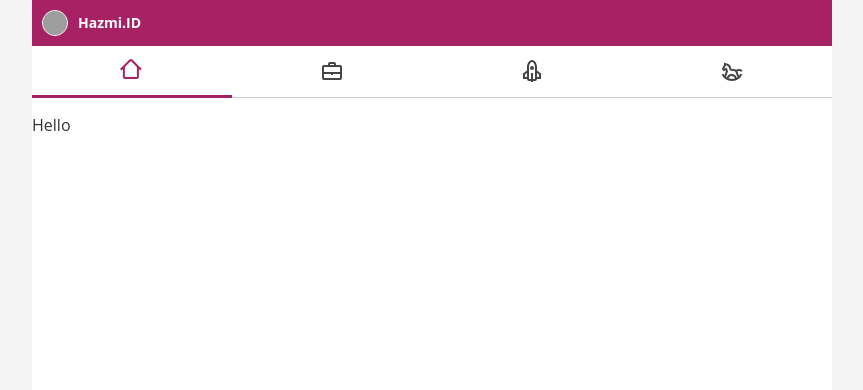
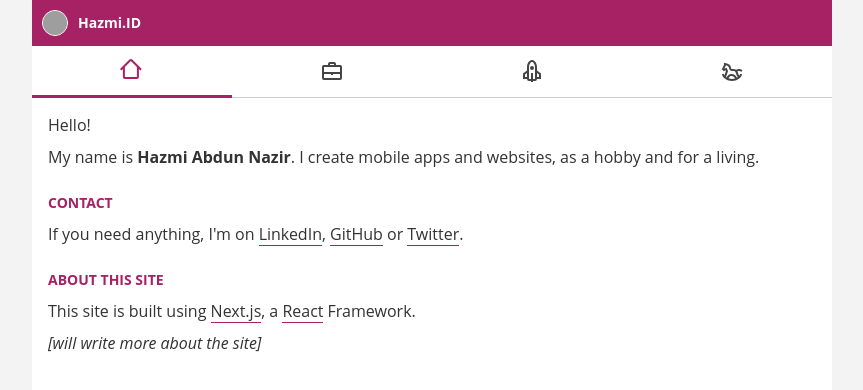
Before and after one commit to hazmi/hazmi.id-v2, a Next.js app: page / in a window 1280 px wide. Shown: the top 390 px of the page, without its empty margins (208-1071 px from the left). Built offline with nearby package versions, Linux system fonts and the light colour scheme; grey boxes are pictures that could not be loaded.

Commit message:
update index page

```diff
--- /dev/null
+++ b/components/intro/index.scss
@@ -0,0 +1,19 @@
+.intro {
+  padding: 16px;
+  p {
+    margin: 0;
+    padding-bottom: 10px;
+  }
+  h3 {
+    margin: 0;
+    padding: 15px 0 10px;
+    font-size: 14px;
+    text-transform: uppercase;
+    color: #A62265;
+  }
+  a {
+    text-decoration: none;
+    color: #333;
+    border-bottom: 1px solid #A62265;
+  }
+}
--- /dev/null
+++ b/components/intro/index.tsx
@@ -0,0 +1,25 @@
+import React from 'react'
+import './index.scss'
+
+const Intro = () => (
+  <section className="intro">
+    <p>Hello!</p>
+    <p>
+      My name is <strong>Hazmi Abdun Nazir</strong>.
+      I create mobile apps and websites, as a hobby and for a living.
+    </p>
+    <section>
+      <h3>Contact</h3>
+      <p>
+        If you need anything, I'm on <a href="https://www.linkedin.com/in/hazmi-abdun-nazir/">LinkedIn</a>, <a href="https://github.com/hazmi">GitHub</a> or <a href="https://twitter.com/hazmi">Twitter</a>.
+      </p>
+    </section>
+    <section>
+      <h3>About this site</h3>
+      <p>This site is built using <a href="https://nextjs.org/">Next.js</a>, a <a href="https://reactjs.org/">React</a> Framework.</p>
+      <p><em>[will write more about the site]</em></p>
+    </section>
+  </section>
+);
+
+export default Intro;
--- a/pages/index.tsx
+++ b/pages/index.tsx
@@ -1,9 +1,6 @@
 import React from 'react'
+import Intro from '../components/intro'
 
-const Index = () => (
-  <div>
-    <p>Hello</p>
-  </div>
-);
+const Index = () => <Intro />;
 
 export default Index;
```
Also changed, not shown: 2 other files (tests, documents, lock files or other folders).
